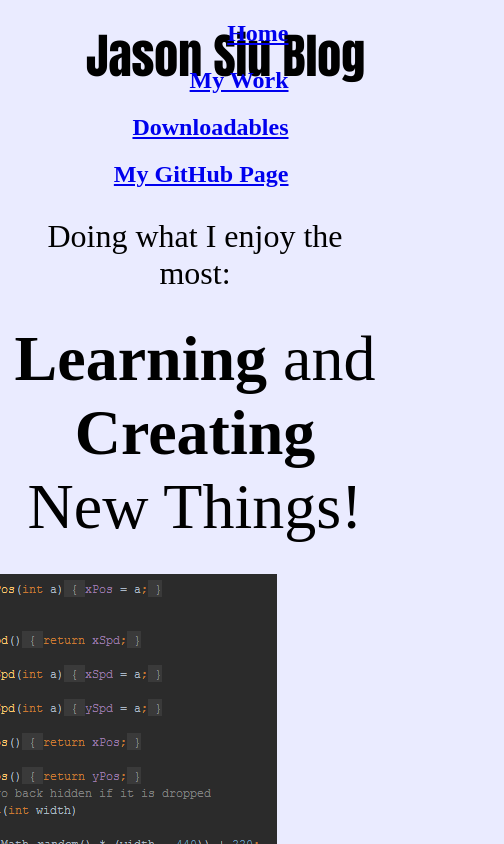
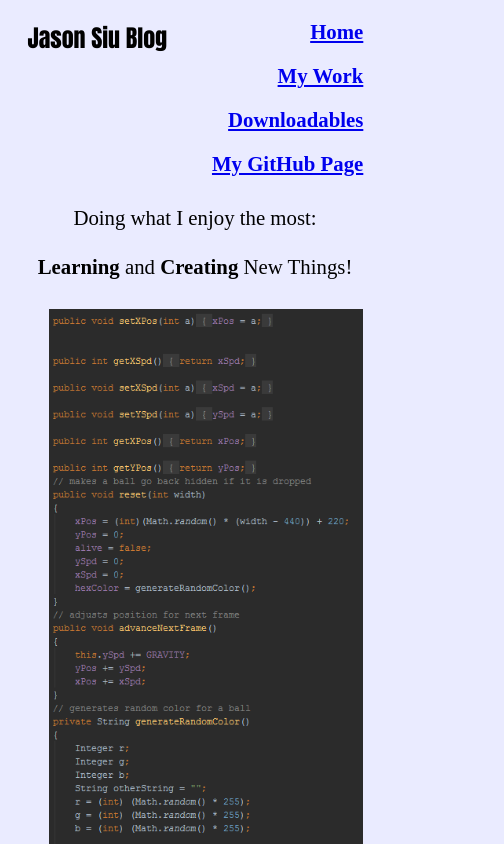
Before and after one commit to Jason-Siu/my-website, a plain HTML site: page index.html in a window 390 px wide. Shown: the top 844 px of the page, 504 px wide, since content can reach past the window. Drawn offline with Linux system fonts and the light colour scheme.

Commit message:
Update style.css

```diff
--- a/style.css
+++ b/style.css
@@ -104,3 +104,92 @@ u
     font-weight: bold;
     color: #c4a044;
 }
+
+@media screen and (max-width:600px)
+{
+    div.logo
+    {
+        position: absolute;
+        font-size: 150%;
+        color: black;
+        font-family: Impact, Haettenschweiler, 'Arial Narrow Bold', sans-serif;
+        margin-left: 5%;
+    }
+
+    div.buttons
+    {
+        font-size: 130%;
+        font-family: 'Times New Roman', Times, serif;
+        font-weight: bold;
+        position: relative;
+        text-align: right;
+        margin-right: 5%;
+        margin-top: 20px;
+    }
+    div.buttons
+    {
+        font-size: 130%;
+        font-family: 'Times New Roman', Times, serif;
+        font-weight: bold;
+        position: relative;
+        text-align: right;
+        margin-right: 5%;
+        margin-top: 20px;
+    }
+
+    div.title
+    {
+        padding-top: 30px;
+        font-size: 130%;
+        text-align: center;
+    }
+
+    div.slogan
+    {
+        padding-top: 25px;
+        font-size: 130%;
+        text-align: center;
+    }
+
+    img
+    {
+        max-width: 140%;
+        float: left;
+        margin-right: 100%;
+        margin-left: -15%;
+    }
+
+
+    p
+    {
+        font-family: 'Segoe UI', Tahoma, Geneva, Verdana, sans-serif;
+        font-style: italic;
+        font-size: 50%;
+        margin: auto;
+    }
+
+    h1
+    {
+        font-size: 50%;
+    }
+
+    div.text5 h2
+    {
+        font-size: 75%;
+    }
+
+    div.text5 h5
+    {
+        font-size: 45%;
+    }
+
+    div.text1 strong
+    {
+        font-size: 90%;
+    }
+    div.text2 strong
+    {
+        font-size: 90%;
+    }
+
+}
```
